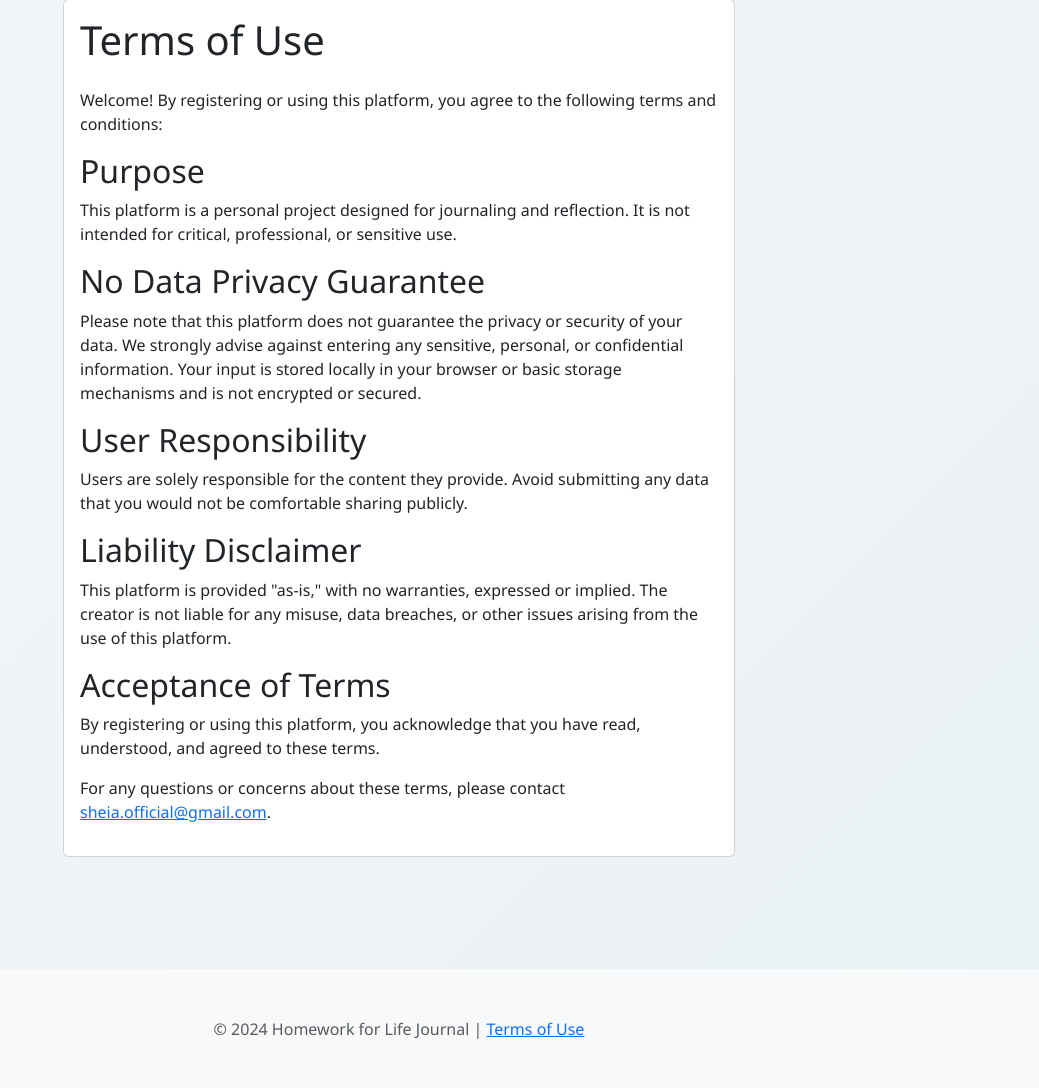
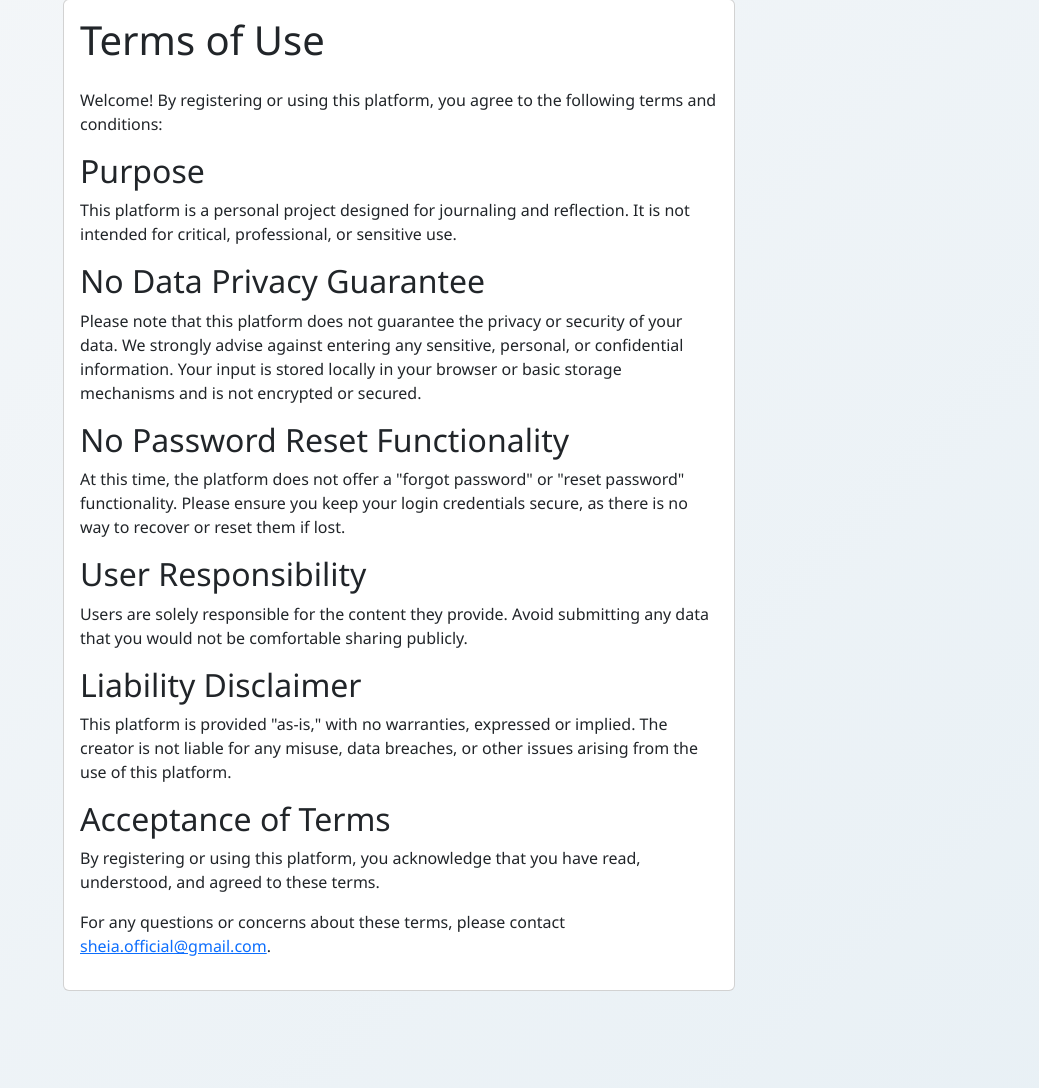
Before and after one commit to sheia/everydayecho, a Flask app: page /terms in a window 1280 px wide. Shown: the part 209-1297 px from the top of the page, without its empty margins (241-1280 px from the left). Before the commit the page ends 1248 px from the top, so only its background shows below. Run offline with Flask 3, Linux system fonts and the light colour scheme; some libraries are stand-ins or nearby versions.

Commit message:
Agent query: Please verify if the terms page shows all the new sections including No Password Reset Functionality and updated contact email

```diff
--- a/templates/terms.html
+++ b/templates/terms.html
@@ -14,6 +14,9 @@
             <h2>No Data Privacy Guarantee</h2>
             <p>Please note that this platform does not guarantee the privacy or security of your data. We strongly advise against entering any sensitive, personal, or confidential information. Your input is stored locally in your browser or basic storage mechanisms and is not encrypted or secured.</p>
 
+            <h2>No Password Reset Functionality</h2>
+            <p>At this time, the platform does not offer a "forgot password" or "reset password" functionality. Please ensure you keep your login credentials secure, as there is no way to recover or reset them if lost.</p>
+
             <h2>User Responsibility</h2>
             <p>Users are solely responsible for the content they provide. Avoid submitting any data that you would not be comfortable sharing publicly.</p>
 
```
